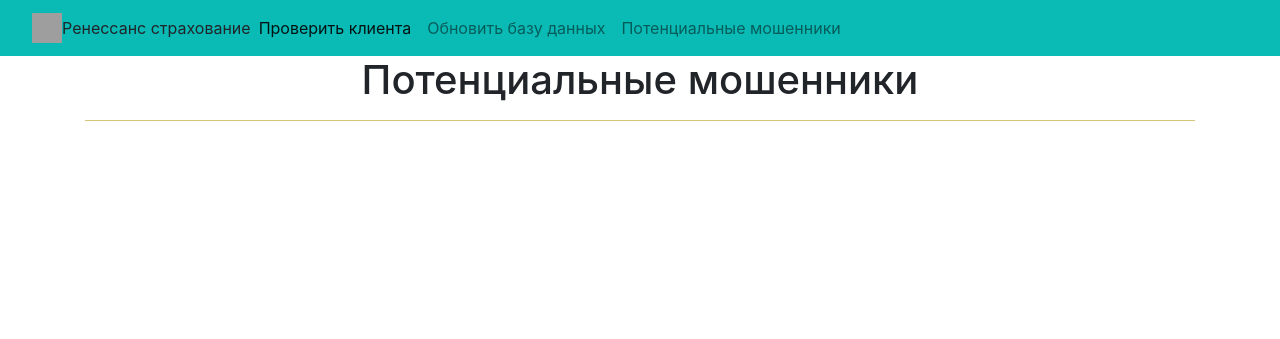
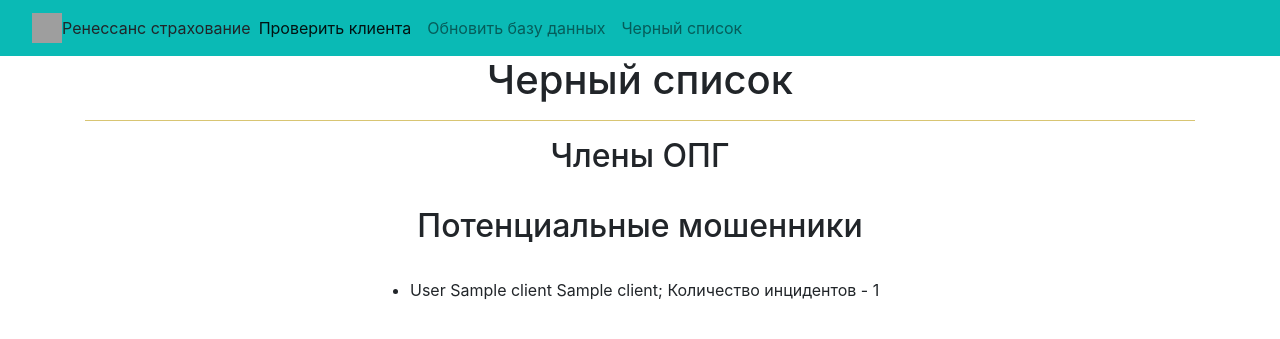
Before and after one commit to AntsiferovBogdan/test, a Flask app: page /users/wanted in a window 1280 px wide. Shown: the top 339 px of the page. Run offline with Flask 2, Linux system fonts and the light colour scheme; tables that the repository leaves empty hold one stand-in row (values such as "Sample post"); some libraries are stand-ins or nearby versions; grey boxes are pictures that could not be loaded.

Commit message:
searching crimes with graphs method

```diff
--- a/webapp/templates/menu.html
+++ b/webapp/templates/menu.html
@@ -11,13 +11,13 @@
       <ul class="navbar-nav mr-auto">
         <li class="nav-item">
         <li class="nav-item active">
-          <a class="nav-link" href="{{ url_for('user.search', next=request.full_path) }}">Проверить клиента</a>
+          <a class="nav-link" href="{{ url_for('user.search') }}">Проверить клиента</a>
         </li>
         <li class="nav-item"></li>
-        <a class="nav-link" href="{{ url_for('user.registration', next=request.full_path) }}">Обновить базу данных</a>
+        <a class="nav-link" href="{{ url_for('user.registration') }}">Обновить базу данных</a>
       </li>
       <li class="nav-item"></li>
-      <a class="nav-link" href="{{ url_for('user.wanted', next=request.full_path) }}">Потенциальные мошенники</a>
+      <a class="nav-link" href="{{ url_for('user.wanted') }}">Черный список</a>
     </li>
       </ul>
     </div>
--- a/webapp/templates/user/crime_clients.html
+++ b/webapp/templates/user/crime_clients.html
@@ -3,11 +3,23 @@
 {% block content %}
 
 <div class="row">
+    <div class="col-3"></div>
+    <div class="col-6">
+        <h2 align="center">Члены ОПГ</h2><br>
+        {% for client in syndicate_list %}
+        <ul>
+        <li>{{ client }}</li>
+    </ul>
+    {% endfor %}
+    </div>
+    </div>
+<div class="row">
 <div class="col-3"></div>
 <div class="col-6">
-    {% for human in crime_list %}
+    <h2 align="center">Потенциальные мошенники</h2><br>
+    {% for client in potential_list %}
     <ul>
-    <li>{{ human }}</li>
+    <li>{{ client }}</li>
 </ul>
 {% endfor %}
 </div>
--- a/webapp/user/models.py
+++ b/webapp/user/models.py
@@ -9,6 +9,7 @@ class Client(db.Model, UserMixin):
     name = db.Column(db.String(24))
     middle_name = db.Column(db.String(48))
     incident_counter = db.Column(db.Integer)
+    crime_status = db.Column(db.Integer, default=0)
 
     def __repr__(self):
         return f'{self.surname} {self.name} {self.middle_name}; \n Количество инцидентов - {self.incident_counter}'
--- a/webapp/user/views.py
+++ b/webapp/user/views.py
@@ -47,29 +47,53 @@ def process_upload():
         if file_format != "csv":                    # но проверка лишней не бывает
             flash('Неподдерживаемый формат базы данных.')
             return redirect(url_for('user.registration'))
-        f = TextIOWrapper(f, encoding="utf-8")  # у меня были проблемы
-        reader = csv.reader(f)                  # с кодировкой на mac
-        incidents_list = []                     # если что, используйте
-        for row in reader:                      # data_2.csv с гитхаба
+        f = TextIOWrapper(f, encoding="utf-8")
+        reader = csv.reader(f)
+        clients = []  # создаем список клиентов для подсчета инцидентов
+        pairs_list = []  # список пар участников каждого ДТП
+        for row in reader:
+            pair = []
             row = row[0].split(";")
-            incidents_list.append(row[1])
-            incidents_list.append(row[2])
-        del incidents_list[0:2]
-        people_counter = collections.Counter()
+            clients.append(row[1])
+            clients.append(row[2])
+            pair.append(row[1])
+            pair.append(row[2])
+            pairs_list.append(pair)
+        del clients[0:2]  # удаляем "Участник1", "Участник2"
+        clients_counter = collections.Counter()
+        for client in clients:
+            clients_counter[client] += 1
 
-        for people in incidents_list:
-            people_counter[people] += 1
+        for client in clients_counter:     # подсчитываем все имена в списке
+            client = client[0].split(" ")  # и формируем словарь типа
+        clients = dict(clients_counter)    # "Имя": "Кол-во ДТП"
 
-        for people in people_counter:
-            people = people[0].split(" ")
-        people_counter = dict(people_counter)
+        potential_crime = []                 # Люди с 1 ДТП являются
+        for key, value in clients.items():   # "тупиковой" вершиной графа,
+            if value > 1:                    # значит цепь не замкнется,
+                potential_crime.append(key)  # оставляем потенциальных
 
-        for people in people_counter.items():
-            full_name = people[0].split(" ")
+        nodes = []  # если в "паре" один из участников - тупиковая вершина,
+        edges = []  # убираем всю "пару". "Пара" будет ребром.
+        for pair in pairs_list:
+            if pair[0] in potential_crime and pair[1] in potential_crime:
+                nodes.append(pair[0])  # А мошенники - вершинами.
+                nodes.append(pair[1])
+                edges.append(pair)
+        print(nodes)
+        for client in clients.items():
+            if client[0] in nodes:
+                crime_status = 2
+            elif client[1] > 1:
+                crime_status = 1
+            else:
+                crime_status = 0
+            full_name = client[0].split(" ")
             new_client = Client(surname=full_name[0],
                                 name=full_name[1],
                                 middle_name=full_name[2],
-                                incident_counter=people[1])
+                                incident_counter=client[1],
+                                crime_status=crime_status)
             db.session.add(new_client)
             db.session.commit()
         flash('База данных обновлена')
@@ -100,15 +124,19 @@ def process_search():
 
 @blueprint.route('/wanted', methods=['GET'])
 def wanted():
-    page_title = "Потенциальные мошенники"
-    crime_clients = Client.query.filter(Client.incident_counter > 1).order_by(Client.incident_counter.desc())
-    if crime_clients:
-        crime_list = []
-        for client in crime_clients:
-            client = str(client)
-            crime_list.append(client)
+    page_title = "Черный список"
+    potential = Client.query.filter(Client.crime_status == 1).order_by(Client.incident_counter.desc())
+    syndicate = Client.query.filter(Client.crime_status == 2).order_by(Client.incident_counter.desc())
+    if potential or syndicate:
+        potential_list = []
+        syndicate_list = []
+        for client in potential:
+            potential_list.append(str(client))
+        for client in syndicate:
+            syndicate_list.append(str(client))
         return render_template("user/crime_clients.html", page_title=page_title,
-                               crime_list=crime_list)
+                               potential_list=potential_list,
+                               syndicate_list=syndicate_list)
     else:
         flash('У нас только добропорядочные клиенты')
         return redirect(url_for('user.search'))
```
Also changed, not shown: requirements.txt (+15 -40 lines), webapp.db.
